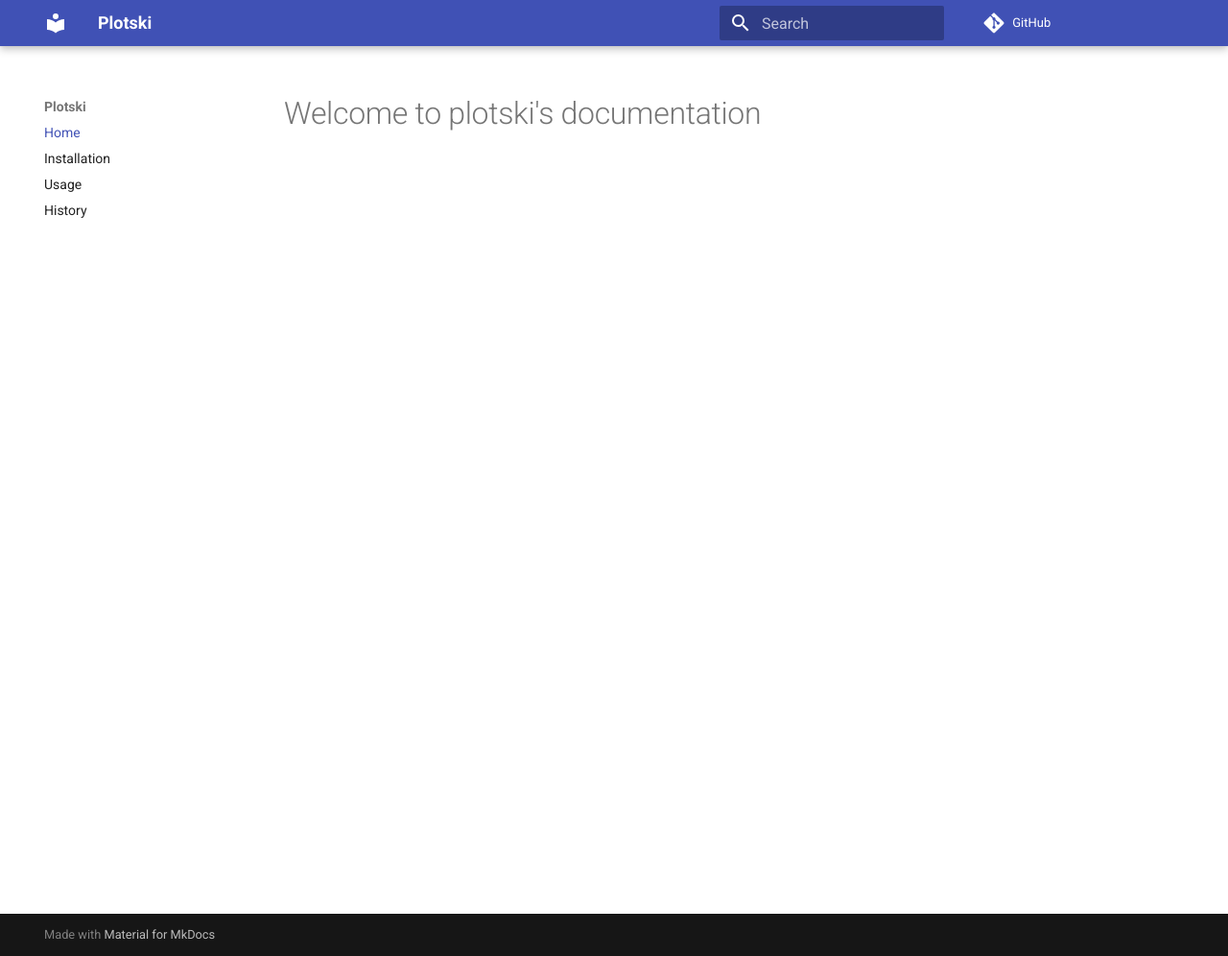
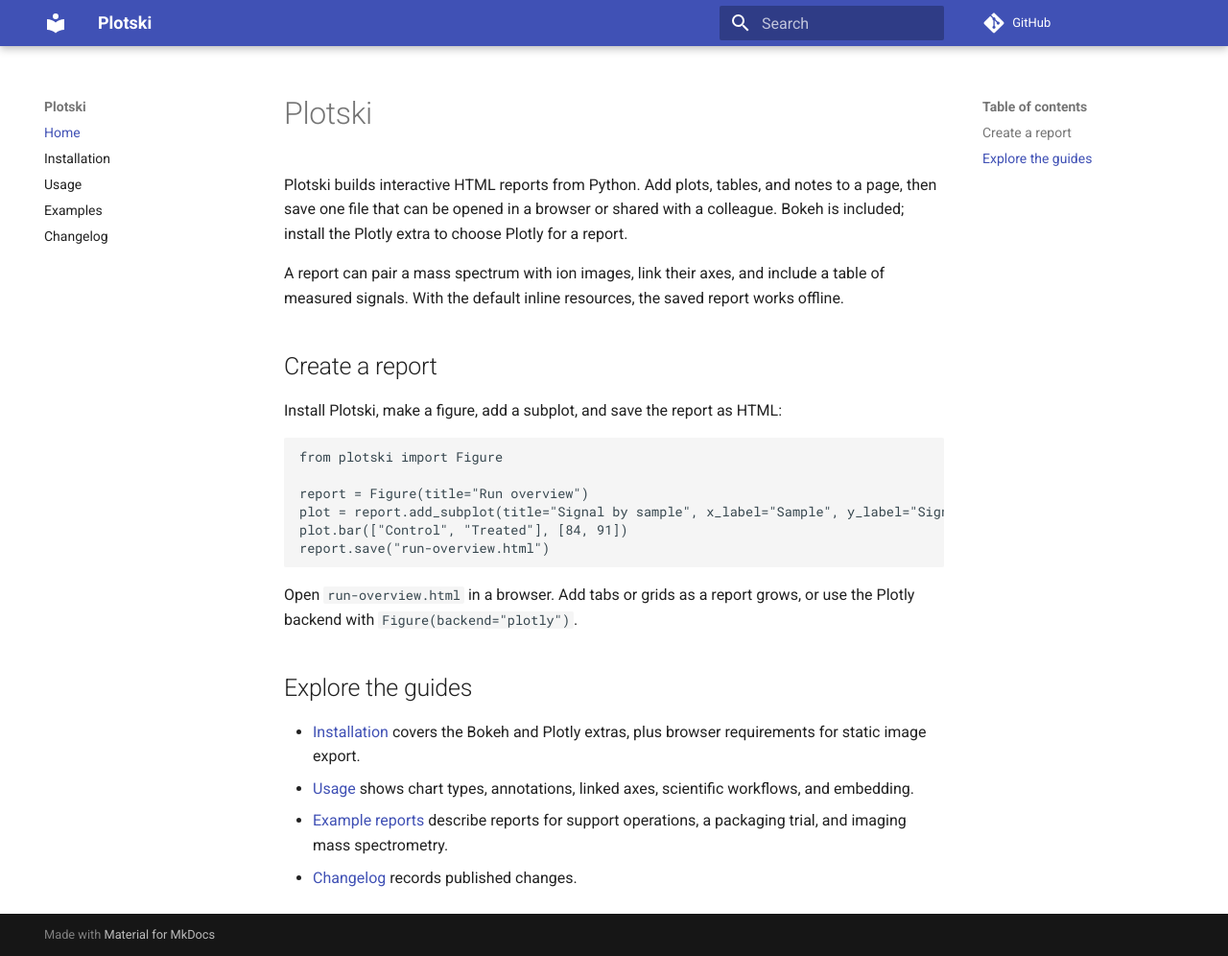
Before and after one commit to lukasz-migas/plotski, an MkDocs documentation site: the page built from docs/index.md, in a window 1280 px wide and 996 px high. Shown: the whole window at 96% size. Built offline with MkDocs 1.6.1 and Material for MkDocs 9.7.7, drawn with Linux system fonts in a browser that asks for light colours; comment, search, counter and statistics services are not loaded.

Commit message:
Migrate docs

````diff
--- a/docs/index.md
+++ b/docs/index.md
@@ -1 +1,36 @@
-# Welcome to plotski's documentation
+# Plotski
+
+Plotski builds interactive HTML reports from Python. Add plots, tables, and
+notes to a page, then save one file that can be opened in a browser or shared
+with a colleague. Bokeh is included; install the Plotly extra to choose Plotly
+for a report.
+
+A report can pair a mass spectrum with ion images, link their axes, and include
+a table of measured signals. With the default inline resources, the saved
+report works offline.
+
+## Create a report
+
+Install Plotski, make a figure, add a subplot, and save the report as HTML:
+
+```python
+from plotski import Figure
+
+report = Figure(title="Run overview")
+plot = report.add_subplot(title="Signal by sample", x_label="Sample", y_label="Signal")
+plot.bar(["Control", "Treated"], [84, 91])
+report.save("run-overview.html")
+```
+
+Open `run-overview.html` in a browser. Add tabs or grids as a report grows, or
+use the Plotly backend with `Figure(backend="plotly")`.
+
+## Explore the guides
+
+- [Installation](installation.md) covers the Bokeh and Plotly extras, plus
+  browser requirements for static image export.
+- [Usage](usage.md) shows chart types, annotations, linked axes, scientific
+  workflows, and embedding.
+- [Example reports](examples.md) describe reports for support
+  operations, a packaging trial, and imaging mass spectrometry.
+- [Changelog](history.md) records published changes.
--- a/mkdocs.yml
+++ b/mkdocs.yml
@@ -1,7 +1,8 @@
 site_name: Plotski
 site_author: Lukasz G. Migas
-site_description: Documentation of plotski library
+site_description: Interactive plotting and HTML reports with Bokeh and Plotly
 repo_url: https://github.com/lukasz-migas/plotski
+site_url: https://lukasz-migas.github.io/plotski/
 
 use_directory_urls: true
 
@@ -13,11 +14,9 @@ theme:
 
 extra_css: [css/style.css]
 
-markdown_extensions:
-    - changelog
-
 nav:
   - Home: index.md
   - Installation: installation.md
   - Usage: usage.md
-  - History: history.md
+  - Examples: examples.md
+  - Changelog: history.md
--- a/pyproject.toml
+++ b/pyproject.toml
@@ -199,7 +199,6 @@ omit = ["*/__init__.py", "*/_version.py"]
 [tool.check-manifest]
 ignore = [
     "**/*_version.py",
-    ".readthedocs.yml",
     "Makefile",
     "renovate.json",
     "mkdocs.yml",
--- a/requirements-docs.txt
+++ b/requirements-docs.txt
@@ -1,4 +1 @@
-mkdocs
-mkdocs-material
-markdown
-markdown-changelog
+zensical
````
Also changed, not shown: .readthedocs.yml (deleted, +0 -15 lines), README.md (+5 -7 lines), docs/examples.md (added, +36 -0 lines), docs/history.md (+2 -2 lines), examples/README.md (+21 -19 lines), 2 other files.
